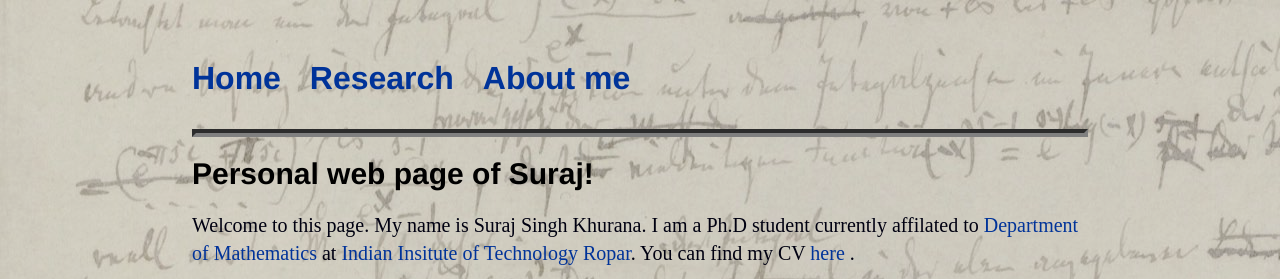
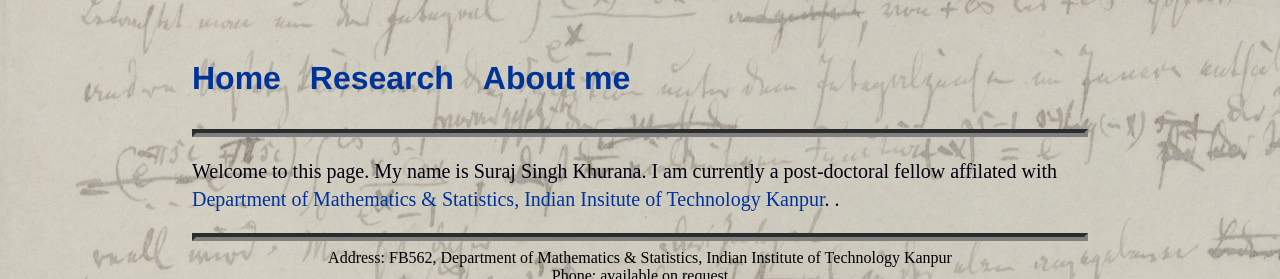
Before and after one commit to Suraj-Singh-Khurana/Suraj-Singh-Khurana.github.io, a Jekyll site: the page built from index.html, in a window 1280 px wide, cut to the strip 0-279 px from the top of the page. Built offline with Jekyll 4.4.1, drawn with Linux system fonts in a browser that asks for light colours.

Commit message:
Create index.html

```diff
--- a/index.html
+++ b/index.html
@@ -1,14 +1,13 @@
 ---
 layout: default
-title: Suraj Singh Khurana, Research Scholar
+title: Dr. Suraj Singh Khurana
 ---
 <div class="blurb">
-	<!--<h1>Hi there, I'm Suraj!</h1>-->
-	<h1 style="font-size:30px;">Personal web page of Suraj!</h1>
-	<p style="font-size:20px;">Welcome to this page. My name is Suraj Singh Khurana. I am a Ph.D student currently affilated to
-		<a href="http://www.iitrpr.ac.in/math/">Department of Mathematics</a> at
-		<a href="http://www.iitrpr.ac.in/">Indian Insitute of Technology Ropar</a>. You can find my CV
-		<a href="/files/CV_Suraj.pdf" download> here
+	<!--<h1>Hi there, I'm Suraj!</h1>
+	<h1 style="font-size:30px;">Personal web page of Suraj!</h1>-->
+	<p style="font-size:20px;">Welcome to this page. My name is Suraj Singh Khurana. I am currently a post-doctoral fellow affilated with
+		<a href="http://www.iitrpr.ac.in/math/">Department of Mathematics & Statistics,</a>
+		<a href="http://www.iitrpr.ac.in/">Indian Insitute of Technology Kanpur</a>.
 </a>.
 	</p>
 </div><!-- /.blurb -->
```
